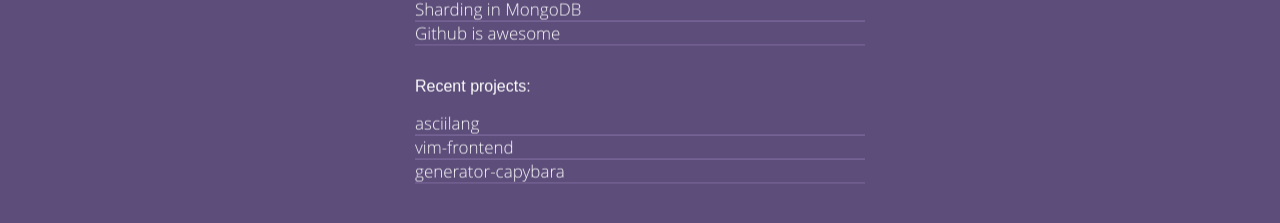
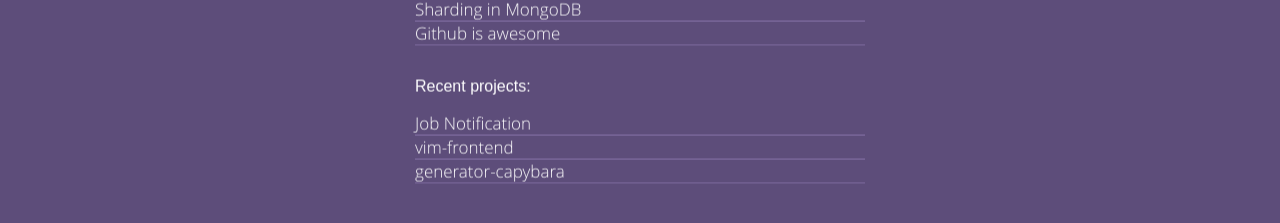
Before and after one commit to rim0621/rim0621.github.io, a Jekyll site: the page built from index.html, in a window 1280 px wide. Shown: the part 517-740 px from the top of the page. Built offline with Jekyll 4.4.1, drawn with Linux system fonts in a browser that asks for light colours.

Commit message:
2017-12-22

```diff
--- a/_config.yml
+++ b/_config.yml
@@ -41,8 +41,8 @@ links:
     url: /about
 # projects in header index
 projects:
-  - name: asciilang
-    url: https://github.com/victorvoid/asciilang
+  - name: Job Notification
+    url: https://github.com/rim0621/JobProject
   - name: vim-frontend
     url: https://github.com/victorvoid/vim-frontend
   - name: generator-capybara
```
